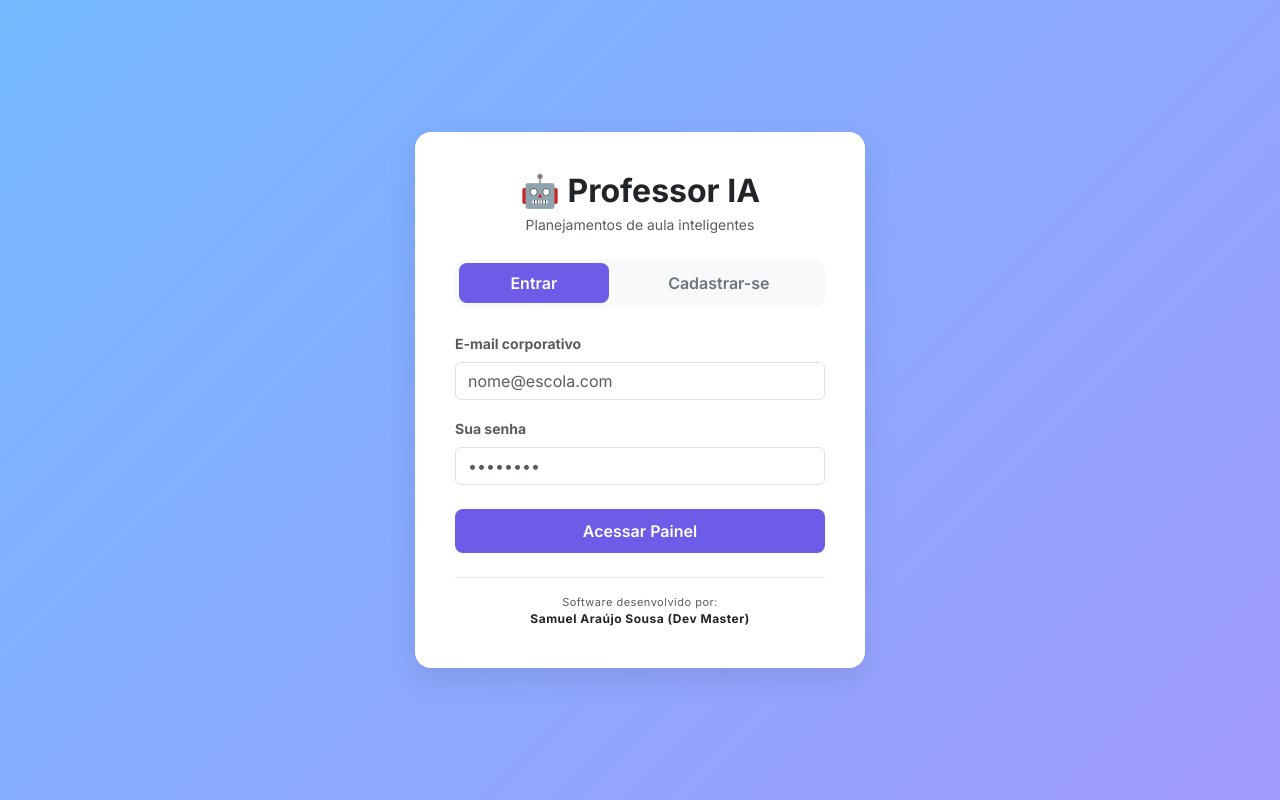
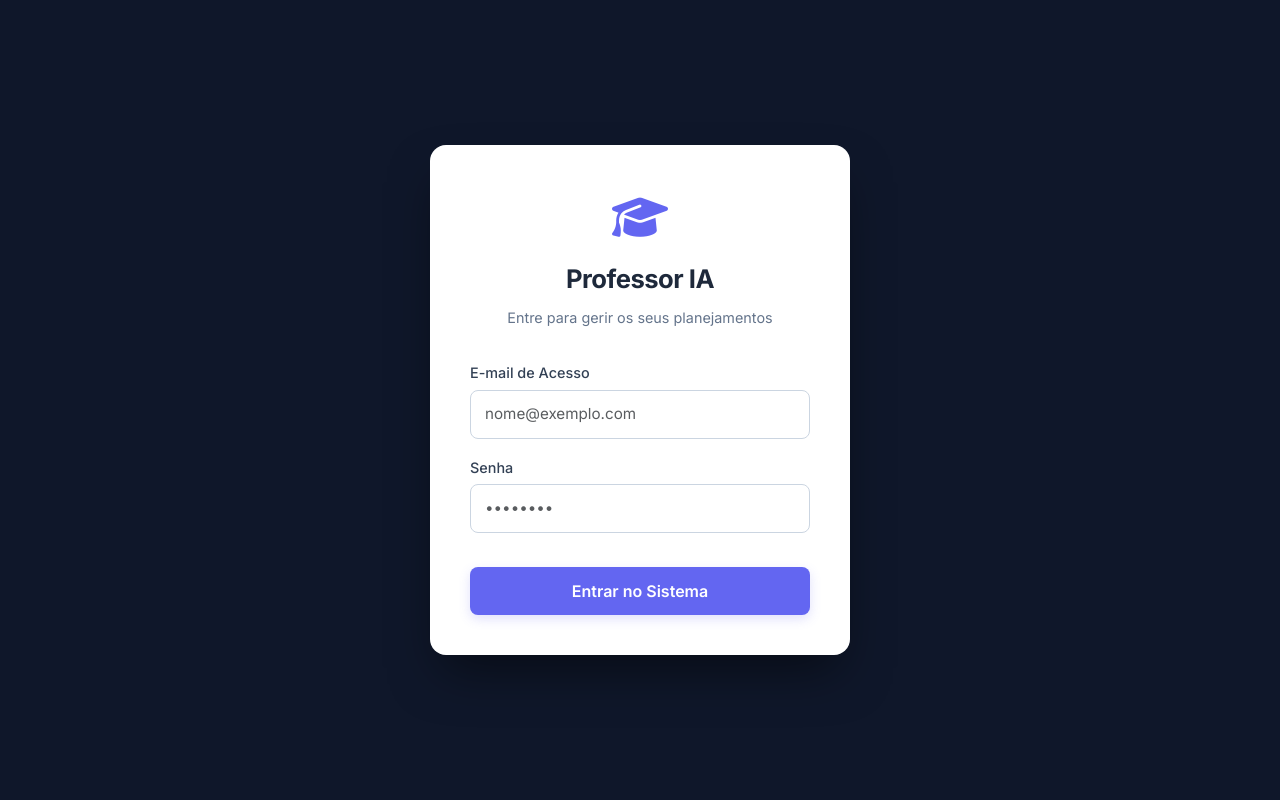
Before and after one commit to samuelssousa1506-arch/Professor_IA, a Flask app: template templates/login.html in a window 1280 px wide. Run offline with Flask 3, Linux system fonts and the light colour scheme; the template is opened without the code that fills it, so the values that code supplies are empty.

Commit message:
Auth: Implementada tela de login premium e proteção de rotas

```diff
--- a/app.py
+++ b/app.py
@@ -5,6 +5,7 @@ from flask import Flask, render_template, request, redirect, url_for, session
 from ai_service import gerar_conteudo_educacional
 
 app = Flask(__name__)
+# Chave secreta obrigatória para gerir sessões de login de forma segura
 app.secret_key = os.environ.get("FLASK_SECRET_KEY", "chave_mestra_professor_ia_2026")
 
 # Mapas de configuração visual de cada módulo do sistema
@@ -20,13 +21,37 @@ MODULOS = {
 
 @app.route('/')
 def index():
-    # Como não há tela de login, a raiz do site joga direto para o planejamento
+    # Se NÃO estiver logado, vai para a tela de login
+    if not session.get('logged_in'):
+        return redirect(url_for('login'))
+    # Se estiver logado, vai direto para o painel
     return redirect(url_for('dashboard', form_type='plano'))
+
+@app.route('/login', methods=['GET', 'POST'])
+def login():
+    erro = None
+    if request.method == 'POST':
+        email = request.form.get('email', '').strip()
+        password = request.form.get('password', '').strip()
+
+        # Validação simples com as suas credenciais
+        if email == "samuel.ssousa1506@gmail.com" and password == "123456":
+            session['logged_in'] = True
+            session['user_email'] = email
+            return redirect(url_for('index'))
+        else:
+            erro = "E-mail ou senha incorretos."
+
+    return render_template('login.html', erro=erro)
 
 def executar_logica_painel():
     """
     Função centralizada que processa os formulários e faz a chamada ao Gemini.
     """
+    # Bloqueio de segurança: impede acesso direto via URL sem login
+    if not session.get('logged_in'):
+        return redirect(url_for('login'))
+
     form_type = request.args.get('form_type') or request.form.get('form_type') or 'plano'
 
     if form_type not in MODULOS:
@@ -71,26 +96,23 @@ def executar_logica_painel():
         school="Fábrica de Software"
     )
 
-# Endpoint 1: Atende a linha 23 do base.html
 @app.route('/dashboard', methods=['GET', 'POST'])
 def dashboard():
     return executar_logica_painel()
 
-# Endpoint 2: Atende a linha 27 do base.html
 @app.route('/gerador', methods=['GET', 'POST'])
 def gerador():
     return executar_logica_painel()
 
-# Endpoint 3: Evita o erro BuildError da linha 36 do base.html
 @app.route('/banco')
 def banco():
     return redirect(url_for('dashboard', form_type='atividades'))
 
-# Endpoint 4: Evita o erro BuildError da linha 39 do base.html
 @app.route('/logout')
 def logout():
+    # Limpa a sessão e desloga o utilizador completamente
     session.clear()
-    return redirect(url_for('index'))
+    return redirect(url_for('login'))
 
 if __name__ == '__main__':
     port = int(os.environ.get('PORT', 5000))
--- a/templates/login.html
+++ b/templates/login.html
@@ -1,147 +1,129 @@
 <!DOCTYPE html>
-<html lang="pt-BR">
+<html lang="pt-br">
 <head>
     <meta charset="UTF-8">
     <meta name="viewport" content="width=device-width, initial-scale=1.0">
-    <title>Acesso ao Sistema - Professor IA</title>
+    <title>Login - Professor IA</title>
+
     <link href="https://cdn.jsdelivr.net/npm/bootstrap@5.3.2/dist/css/bootstrap.min.css" rel="stylesheet">
-    <link href="https://fonts.googleapis.com/css2?family=Inter:wght@300;400;600;700&display=swap" rel="stylesheet">
+    <link href="https://cdnjs.cloudflare.com/ajax/libs/font-awesome/6.4.2/css/all.min.css" rel="stylesheet">
+
+    <link rel="preconnect" href="https://fonts.googleapis.com">
+    <link rel="preconnect" href="https://fonts.gstatic.com" crossorigin>
+    <link href="https://fonts.googleapis.com/css2?family=Inter:wght@300;400;500;600;700&display=swap" rel="stylesheet">
+
     <style>
         body {
             font-family: 'Inter', sans-serif;
-            background: linear-gradient(135deg, #74b9ff, #a29bfe);
-            min-height: 100vh;
+            background-color: #0f172a; /* Slate profundo idêntico ao menu do painel */
             display: flex;
             align-items: center;
             justify-content: center;
+            min-height: 100vh;
+            margin: 0;
+            padding: 20px;
         }
-        .auth-card {
+        .login-card {
             background: #ffffff;
+            padding: 40px;
             border-radius: 16px;
-            box-shadow: 0 10px 30px rgba(0, 0, 0, 0.1);
-            overflow: hidden;
-            max-width: 450px;
+            box-shadow: 0 25px 50px -12px rgba(0, 0, 0, 0.5);
             width: 100%;
-            padding: 2.5rem;
+            max-width: 420px;
+            transition: transform 0.2s;
         }
-        .nav-pills .nav-link {
-            color: #6c757d;
+        .brand-logo {
+            font-size: 2.8rem;
+            color: #6366f1;
+            text-align: center;
+            margin-bottom: 8px;
+        }
+        .brand-name {
+            font-weight: 700;
+            color: #1e293b;
+            text-align: center;
+            margin-bottom: 8px;
+            font-size: 1.6rem;
+            letter-spacing: -0.5px;
+        }
+        .brand-subtitle {
+            text-align: center;
+            color: #64748b;
+            font-size: 0.9rem;
+            margin-bottom: 32px;
+        }
+        .form-label {
+            font-weight: 500;
+            color: #334155;
+            font-size: 0.9rem;
+            margin-bottom: 6px;
+        }
+        .form-control {
+            border: 1px solid #cbd5e1;
+            border-radius: 8px;
+            padding: 12px 14px;
+            font-size: 0.95rem;
+            transition: all 0.2s;
+        }
+        .form-control:focus {
+            border-color: #6366f1;
+            box-shadow: 0 0 0 4px rgba(99, 102, 241, 0.1);
+            outline: none;
+        }
+        .btn-login {
+            background-color: #6366f1;
+            border: none;
+            color: white;
             font-weight: 600;
+            padding: 12px;
             border-radius: 8px;
+            width: 100%;
+            margin-top: 10px;
+            box-shadow: 0 4px 12px rgba(99, 102, 241, 0.2);
+            transition: all 0.2s;
         }
-        .nav-pills .nav-link.active {
-            background-color: #6c5ce7;
-            color: #ffffff;
+        .btn-login:hover {
+            background-color: #4f46e5;
+            transform: translateY(-1px);
+            box-shadow: 0 6px 20px rgba(99, 102, 241, 0.3);
         }
-        .btn-primary-custom {
-            background-color: #6c5ce7;
+        .alert {
+            border-radius: 8px;
+            font-size: 0.85rem;
+            padding: 12px;
+            margin-bottom: 20px;
             border: none;
-            font-weight: 600;
-            padding: 0.6rem;
-            transition: all 0.3s ease;
-        }
-        .btn-primary-custom:hover {
-            background-color: #5b4cc4;
-            transform: translateY(-1px);
-        }
-        .btn-success-custom {
-            background-color: #00b894;
-            border: none;
-            font-weight: 600;
-            padding: 0.6rem;
-            transition: all 0.3s ease;
-        }
-        .btn-success-custom:hover {
-            background-color: #00a383;
-            transform: translateY(-1px);
         }
     </style>
 </head>
 <body>
 
-    <div class="auth-card m-3">
-        <div class="text-center mb-4">
-            <h2 class="fw-bold text-dark mb-1">🤖 Professor IA</h2>
-            <p class="text-muted small">Planejamentos de aula inteligentes</p>
+    <div class="login-card">
+        <div class="brand-logo">
+            <i class="fa-solid fa-graduation-cap"></i>
         </div>
+        <div class="brand-name">Professor IA</div>
+        <div class="brand-subtitle">Entre para gerir os seus planejamentos</div>
 
-        {% with messages = get_flashed_messages(with_categories=true) %}
-            {% if messages %}
-                {% for category, message in messages %}
-                    <div class="alert alert-{{ category if category != 'danger' else 'danger' }} alert-dismissible fade show small py-2" role="alert">
-                        {{ message }}
-                        <button type="button" class="btn-close" data-bs-dismiss="alert" aria-label="Close" style="padding: 0.75rem;"></button>
+        {% if erro %}
+        <div class="alert alert-danger d-flex align-items-center" role="alert">
+            <i class="fa-solid fa-circle-exclamation me-2"></i>
+            <div>{{ erro }}</div>
         </div>
-                {% endfor %}
         {% endif %}
-        {% endwith %}
 
-        <ul class="nav nav-pills nav-fill gap-2 p-1 bg-light rounded-secondary mb-4" id="authTabs" role="tablist" style="border-radius: 10px;">
-            <li class="nav-item" role="presentation">
-                <button class="nav-link active" id="login-tab" data-bs-toggle="tab" data-bs-target="#login-form" type="button" role="tab" aria-controls="login-form" aria-selected="true">Entrar</button>
-            </li>
-            <li class="nav-item" role="presentation">
-                <button class="nav-link" id="register-tab" data-bs-toggle="tab" data-bs-target="#register-form" type="button" role="tab" aria-controls="register-form" aria-selected="false">Cadastrar-se</button>
-            </li>
-        </ul>
-
-        <div class="tab-content" id="authTabsContent">
-
-            <div class="tab-pane fade show active" id="login-form" role="tabpanel" aria-labelledby="login-tab">
         <form action="{{ url_for('login') }}" method="POST">
             <div class="mb-3">
-                        <label for="login_email" class="form-label small fw-bold text-muted">E-mail corporativo</label>
-                        <input type="email" class="form-control" id="login_email" name="email" placeholder="nome@escola.com" required>
+                <label for="email" class="form-label">E-mail de Acesso</label>
+                <input type="email" class="form-control" id="email" name="email" placeholder="nome@exemplo.com" required>
             </div>
             <div class="mb-4">
-                        <label for="login_password" class="form-label small fw-bold text-muted">Sua senha</label>
-                        <input type="password" class="form-control" id="login_password" name="password" placeholder="••••••••" required>
+                <label for="password" class="form-label">Senha</label>
+                <input type="password" class="form-control" id="password" name="password" placeholder="••••••••" required>
             </div>
-                    <button type="submit" class="btn btn-primary-custom text-white w-100 rounded-3">Acessar Painel</button>
+            <button type="submit" class="btn-login">Entrar no Sistema</button>
         </form>
     </div>
 
-            <div class="tab-pane fade" id="register-form" role="tabpanel" aria-labelledby="register-tab">
-                <form action="{{ url_for('register') }}" method="POST">
-                    <div class="mb-3">
-                        <label for="reg_name" class="form-label small fw-bold text-muted">Nome Completo</label>
-                        <input type="text" class="form-control" id="reg_name" name="name" placeholder="Prof. Exemplo" required>
-                    </div>
-                    <div class="mb-3">
-                        <label for="reg_email" class="form-label small fw-bold text-muted">E-mail de Cadastro</label>
-                        <input type="email" class="form-control" id="reg_email" name="email" placeholder="seuemail@provedor.com" required>
-                    </div>
-                    <div class="mb-3">
-                        <label for="reg_school" class="form-label small fw-bold text-muted">Nome da sua Escola</label>
-                        <input type="text" class="form-control" id="reg_school" name="school_name" placeholder="Escola Municipal..." required>
-                    </div>
-                    <div class="mb-4">
-                        <label for="reg_password" class="form-label small fw-bold text-muted">Crie uma Senha</label>
-                        <input type="password" class="form-control" id="reg_password" name="password" placeholder="Mínimo 6 caracteres" required>
-                    </div>
-                    <button type="submit" class="btn btn-success-custom text-white w-100 rounded-3">Criar Minha Conta</button>
-                </form>
-            </div>
-
-        </div>
-
-        <hr class="mt-4 text-muted" style="opacity: 0.15;">
-        <div class="text-center text-muted" style="font-size: 11px; letter-spacing: 0.5px;">
-            Software desenvolvido por:<br>
-            <strong class="text-dark fw-bold" style="font-size: 12px;">Samuel Araújo Sousa (Dev Master)</strong>
-        </div>
-
-    </div>
-
-    <script src="https://cdn.jsdelivr.net/npm/bootstrap@5.3.2/dist/js/bootstrap.bundle.min.js"></script>
-
-    <script>
-        window.addEventListener('DOMContentLoaded', () => {
-            if (window.location.pathname.includes('register')) {
-                const registerTab = new bootstrap.Tab(document.getElementById('register-tab'));
-                registerTab.show();
-            }
-        });
-    </script>
 </body>
 </html>
```
Lines whose indentation alone changed are shown as unchanged.
